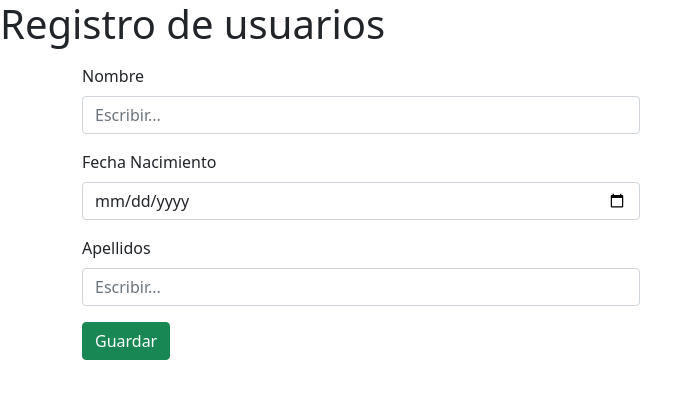
After one commit to municarrillo/flask-postgresql-tuto, a Flask app: template app/templates/FormRegistrarUsuario.html in a window 1280 px wide. The commit adds this page. Shown: the top 399 px of the page, without its empty margins (0-700 px from the left). Run offline with Flask 2, Linux system fonts and the light colour scheme; the template is opened without the code that fills it, so the values that code supplies are empty; some libraries are stand-ins or nearby versions.

```diff
--- a/app/controllers/Users.py
+++ b/app/controllers/Users.py
@@ -44,4 +44,8 @@ def __buscar_usuario() -> str:
 
 @usuarios.route("/usuarios/registrar", methods=["GET"])
 def __formulario_registro():
-    return render_template('FormUsuarios.html')
+    return render_template('FormRegistrarUsuario.html')
+
+@usuarios.route("/usuarios/editar", methods=["GET"])
+def __formulario_edicion():
+    return render_template('FormEditarUsuario.html')
--- /dev/null
+++ b/app/templates/FormRegistrarUsuario.html
@@ -0,0 +1,65 @@
+<!DOCTYPE html>
+<html lang="en">
+<head>
+    <meta charset="UTF-8">
+    <meta http-equiv="X-UA-Compatible" content="IE=edge">
+    <meta name="viewport" content="width=device-width, initial-scale=1.0">
+    <title>Document</title>
+
+    <link href="https://cdn.jsdelivr.net/npm/bootstrap@5.1.3/dist/css/bootstrap.min.css" rel="stylesheet" integrity="sha384-1BmE4kWBq78iYhFldvKuhfTAU6auU8tT94WrHftjDbrCEXSU1oBoqyl2QvZ6jIW3" crossorigin="anonymous">
+    <script src="https://cdnjs.cloudflare.com/ajax/libs/axios/0.21.4/axios.min.js"></script>
+</head>
+<body>
+    <h1>Registro de usuarios</h1>
+    <p id="mensaje"></p>
+
+    <div class="container">
+        <div class="col-6">
+            <form class="form">
+
+                <div class="mb-3">
+                    <label for="nombre" class="form-label">Nombre</label>
+                    <input type="text" class="form-control" id="nombre" placeholder="Escribir...">
+                </div>
+
+                <div class="mb-3">
+                    <label for="fecha-nacimiento" class="form-label">Fecha Nacimiento</label>
+                    <input type="date" class="form-control" id="fecha-nacimiento" placeholder="Escribir...">
+                </div>
+
+                <div class="mb-3">
+                    <label for="apellidos" class="form-label">Apellidos</label>
+                    <input type="text" class="form-control" id="apellidos" placeholder="Escribir...">
+                </div>
+
+                <button type="button" class="btn btn-success" onclick="guardar_informacion()">Guardar</button>
+            </form>
+        </div>
+    </div>
+
+    <script type="text/javascript">
+        function guardar_informacion() {
+
+            const URL  = `/usuarios/guardar`;
+            const DATA = {
+                nombre:           document.getElementById('nombre').value,
+                fecha_nacimiento: document.getElementById('fecha-nacimiento').value,
+                apellidos:        document.getElementById('apellidos').value,
+            }
+
+            axios.post(URL, DATA).then((response) => {
+                document.getElementById('nombre').value           = ''
+                document.getElementById('fecha-nacimiento').value = ''
+                document.getElementById('apellidos').value        = ''
+
+                console.log(response.data);
+                alert('¡Guardado correctamente!')
+
+            }).catch((error) => {
+                console.error(`Inténtelo más tarde. Error: ${error.response.status}`);
+            });
+        }
+
+    </script>
+</body>
+</html>
```
Also changed, not shown: app/templates/FormEditarUsuario.html (renamed from app/templates/FormUsuarios.html, +39 -7 lines).
